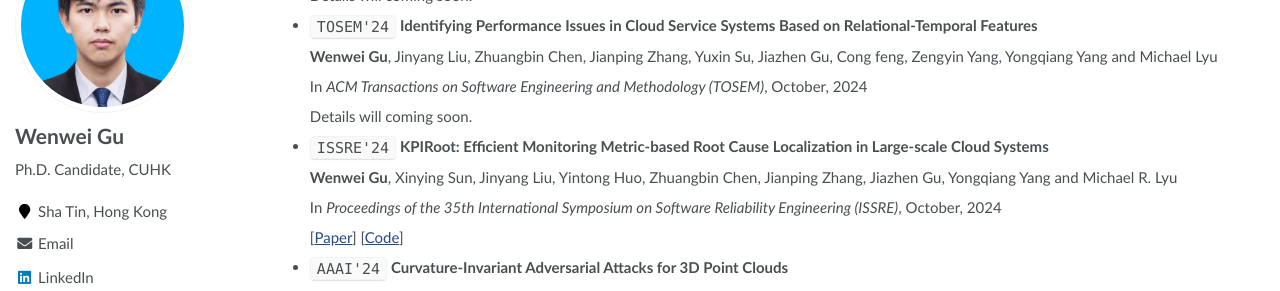
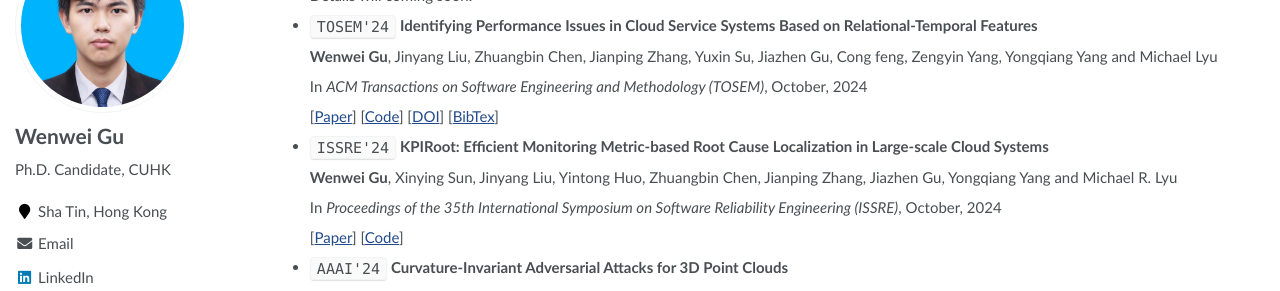
Before and after one commit to WenweiGu/wenweigu.github.io, a Jekyll site: the page built from _pages/about.md, in a window 1280 px wide and 900 px high, scrolled down 346 px. Shown: the part 153-444 px from the top of the window. Built offline with Jekyll 4.4.1, drawn with Linux system fonts in a browser that asks for light colours.

Commit message:
Add TOSEM

```diff
--- a/_pages/about.md
+++ b/_pages/about.md
@@ -45,7 +45,10 @@ Please feel free to drop me an [email](mailto:wwgu21@cse.cuhk.edu.hk) if you are
 
   In *ACM Transactions on Software Engineering and Methodology (TOSEM)*, October, 2024
 
-  Details will coming soon.
+  [[Paper](https://wenweigu.github.io/publications/tosem24/tosem24.pdf)]
+  [[Code](https://github.com/WenweiGu/ISOLATE)]
+  [[DOI](https://dl.acm.org/doi/10.1145/3702978)]
+  [[BibTex](https://wenweigu.github.io/publications/tosem24/tosem24-bibtex.txt)]
 
 
 * `ISSRE'24` **KPIRoot: Efficient Monitoring Metric-based Root Cause Localization in Large-scale Cloud Systems**
--- /dev/null
+++ b/publications/tosem24/tosem24-bibtex.txt
@@ -0,0 +1,6 @@
+@article{guidentifying,
+  title={Identifying Performance Issues in Cloud Service Systems Based on Relational-Temporal Features},
+  author={Gu, Wenwei and Liu, Jinyang and Chen, Zhuangbin and Zhang, Jianping and Su, Yuxin and Gu, Jiazhen and Feng, Cong and Yang, Zengyin and Yang, Yongqiang and Lyu, Michael R},
+  journal={ACM Transactions on Software Engineering and Methodology},
+  publisher={ACM New York, NY}
+}
```
Also changed, not shown: Gemfile.lock (added), 1 other file.
